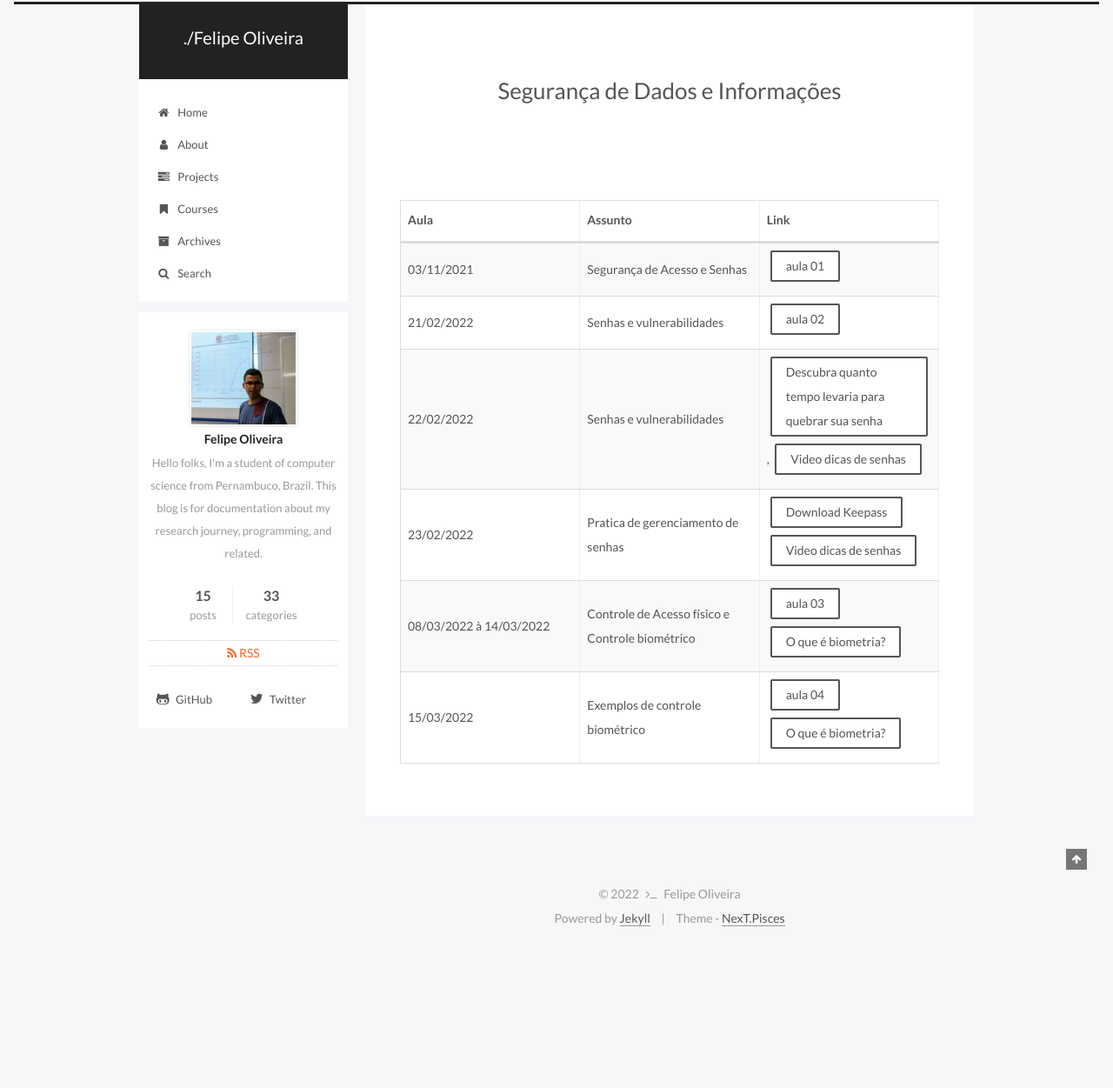
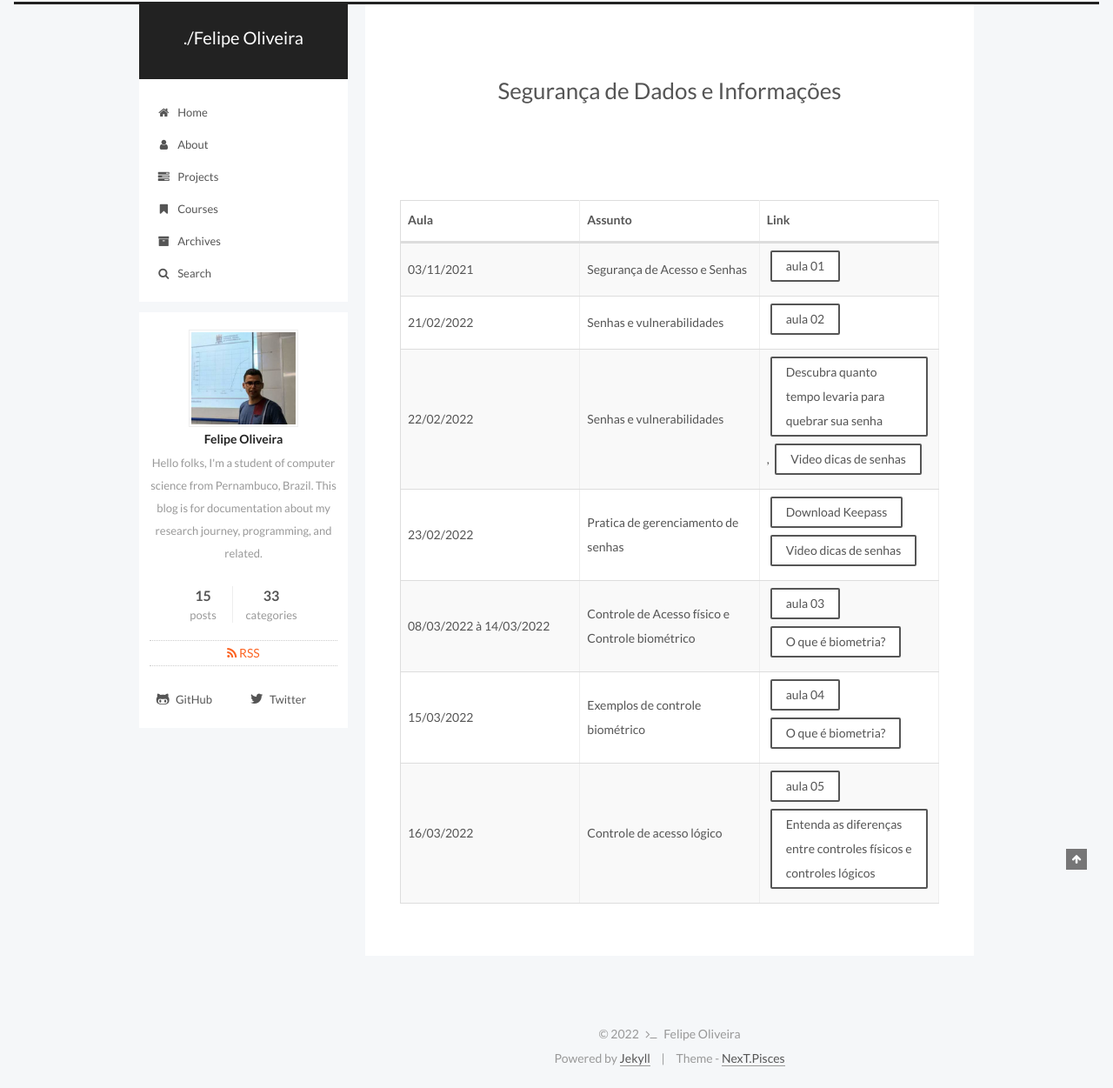
Before and after one commit to fdoliv/fdoliv.github.io, a Jekyll site: the page built from courses/sdi/index.md, in a window 1280 px wide. Shown: the whole page at 87% size. Built offline with Jekyll 4.4.1, drawn with Linux system fonts in a browser that asks for light colours; before the commit the page ends 1090 px from its top, so only the background shows below that.

Commit message:
Controle de acesso lógico

```diff
--- a/courses/sdi/index.md
+++ b/courses/sdi/index.md
@@ -19,3 +19,4 @@ comments: false
 | 23/02/2022 | Pratica de gerenciamento de senhas | <a href="https://megalink.dl.sourceforge.net/project/keepass/KeePass%202.x/2.50/KeePass-2.50.zip" target="blank" class="btn">Download Keepass</a> <a href="https://www.youtube.com/watch?v=NWlo_K4W_4g&ab_channel=RobertOtavio" target="blank" class="btn">Video dicas de senhas</a> |
 | 08/03/2022 à 14/03/2022 | Controle de Acesso físico e Controle biométrico | <a href="{{ site.url }}/assets/arquivos/sdi/aula03.pdf" target="blank" class="btn">aula 03</a> <a href="https://youtu.be/0XfwcZ6WOsU" target="blank" class="btn">O que é biometria?</a>
 | 15/03/2022 | Exemplos de controle biométrico |  <a href="{{ site.url }}/assets/arquivos/sdi/aula04.pdf" target="blank" class="btn">aula 04</a> <a href="https://youtu.be/0XfwcZ6WOsU" target="blank" class="btn">O que é biometria?</a>
+| 16/03/2022 | Controle de acesso lógico |  <a href="{{ site.url }}/assets/arquivos/sdi/aula05.pdf" target="blank" class="btn">aula 05</a> <a href="https://www.telium.com.br/blog/entenda-as-diferencas-entre-controles-fisicos-e-controles-logicos-de-uma-vez-por-todas" target="blank" class="btn">Entenda as diferenças entre controles físicos e controles lógicos</a>
```
Also changed, not shown: 1 other file.
